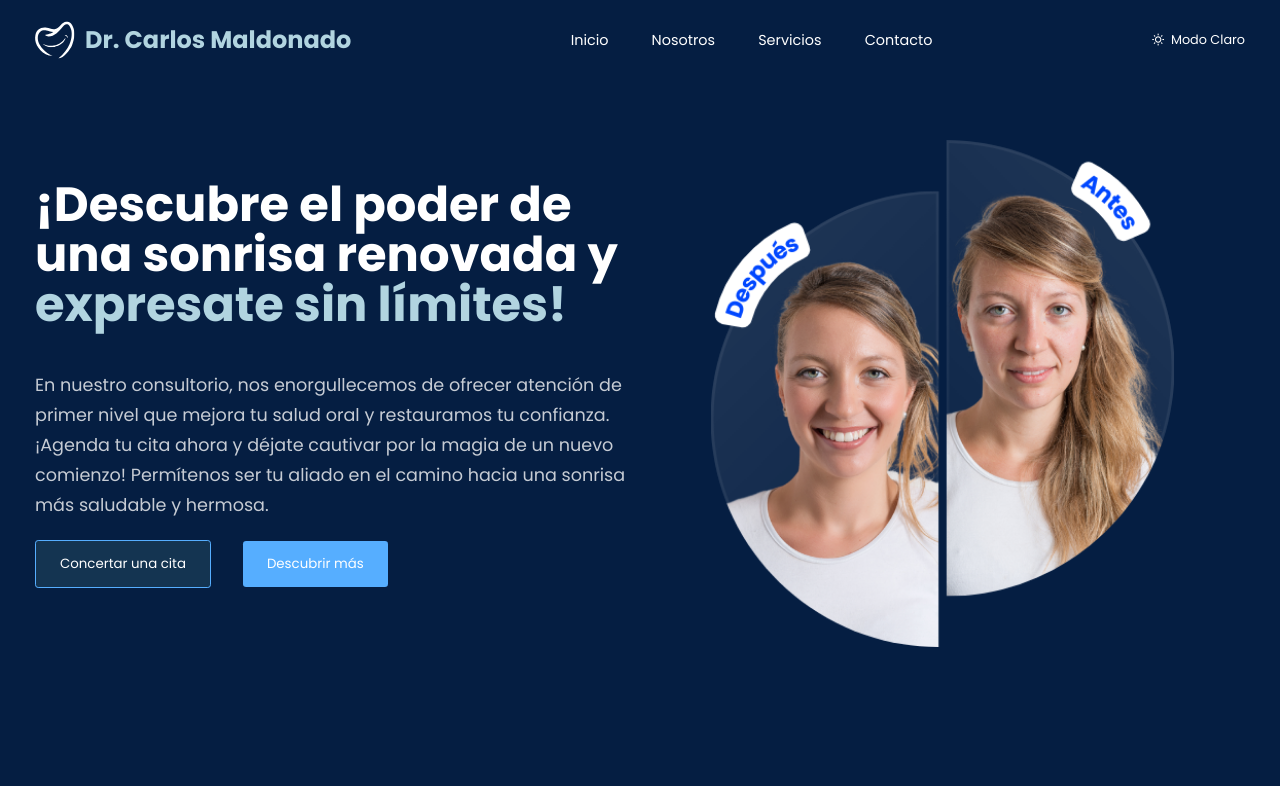
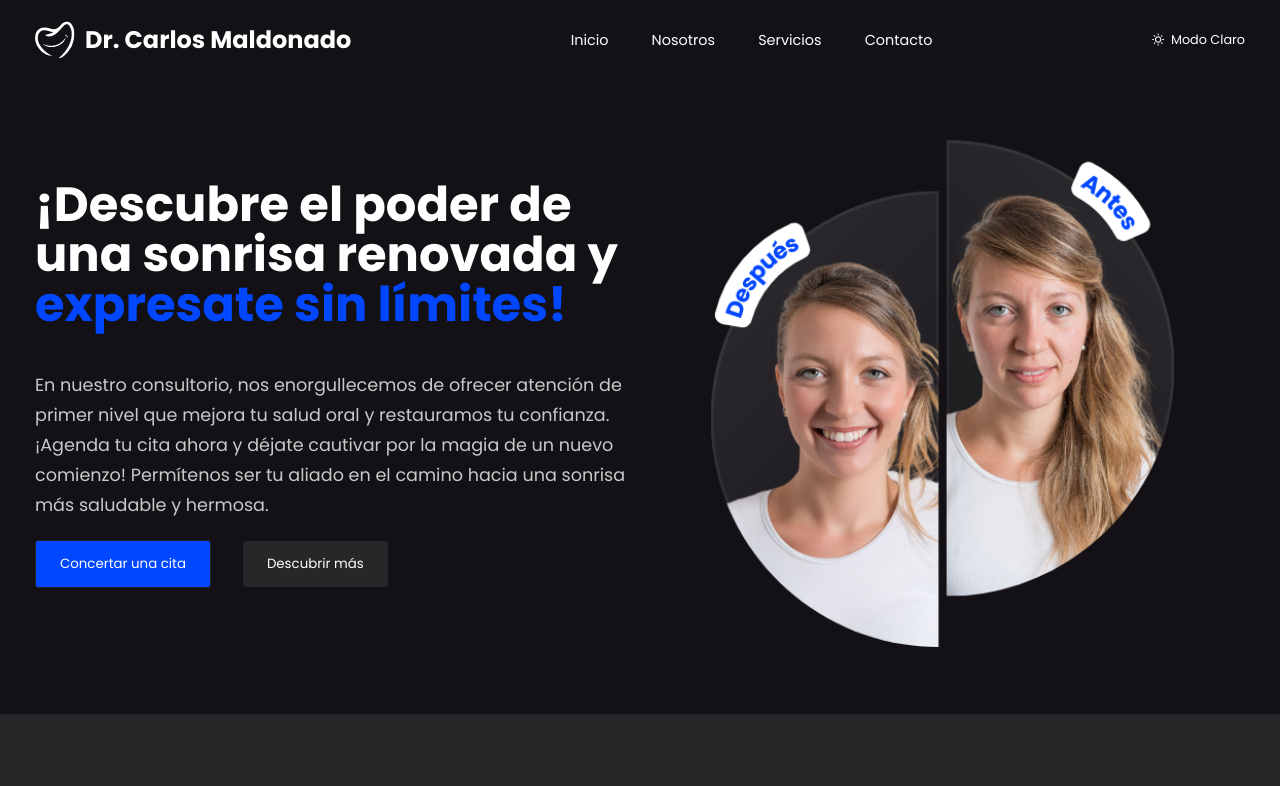
Before and after one commit to cinthiapiera/dental, a React (Create React App) app: page / in a window 1280 px wide. Shown: the top 786 px of the page. Built offline with nearby package versions, Linux system fonts and the light colour scheme.

Commit message:
update colors

```diff
--- a/src/App.css
+++ b/src/App.css
@@ -3,26 +3,20 @@
 
 /* css variables*/
 :root {
-  --primary-color: #b1d4e0;
+  --primary-color: #0047ff;
   --heading-color: #fff;
-  --btn-primary-bg: #56aeff;
-  --btn-secondary-bg: #143451;
-  --team-card-bg: #051d40;
+  --btn-primary-bg: #0047ff;
+  --btn-secondary-bg: #272629;
+  --team-card-bg: #272629;
   --link-color: #fff;
-  --link-active: #83B3C0;
-  --card-bg: linear-gradient(
+  --link-active: #0047ff;
+  /* --card-bg: linear-gradient(
     90deg,
     rgba(255, 255, 255, 0.2) 0%,
     rgba(255, 255, 255, 0.1) 100%
-  );
-  --counter-color: linear-gradient(
-    90deg,
-    rgba(86,174,255,1) 5%,
-    rgba(177,212,224,1) 50%,
-    rgba(86,174,255,1) 100%
-  );
-  /* --body-bg: rgb(20, 52, 82); */
-  --body-bg: rgb(5, 30, 66);
+  ); */
+  --counter-color: #fff;
+  --body-bg: #131115;
   --information-bg: linear-gradient(
     90deg,
     rgba(27, 9, 115, 1) 20%,
@@ -37,9 +31,9 @@
 
 .light-theme {
   --body-bg: rgb(255, 255, 255);
-  --heading-color: #0c123d;
+  --heading-color: #131115;
+  --btn-primary-bg: #fff;
   --btn-secondary-bg: #0047ff;
-  --btn-primary-bg: #fff;
   --primary-color: #0047ff;
   --counter-color: #fff;
   --counter-section-bg: #0047ff;
@@ -51,7 +45,7 @@
     rgba(193, 243, 255, 1) 50%,
     rgba(226, 250, 255, 1) 78%
   );
-  --small-text-color:#000;
+  --small-text-color:#131115;
   --card-bg:#fff;
   --testimonial-bg: #f7f7f7;
   --team-card-bg: #fff;
@@ -107,7 +101,7 @@ section{
 
 .light-theme .secondary__btn{
   border: 1px solid var(--primary-color);
-  color: #051d40;
+  color: #131115;
   font-weight: 600;
 }
 
--- a/src/components/Footer/Footer.jsx
+++ b/src/components/Footer/Footer.jsx
@@ -94,9 +94,11 @@ const Footer = () => {
                         }
                     </ul>
                 </div>
+                {/* <div>
+                    <iframe title="Ubicacion" src="https://www.google.com/maps/embed?pb=!1m18!1m12!1m3!1d975.3571105874213!2d-77.03642833042272!3d-12.082794487865387!2m3!1f0!2f0!3f0!3m2!1i1024!2i768!4f13.1!3m3!1m2!1s0x9105c8f4fdaebe73%3A0xa80f41f457f1b19f!2sAv.%20Gral.%20Antonio%20Alvarez%20de%20Arenales%201813%2C%20Lince%2015073!5e0!3m2!1ses-419!2spe!4v1690335043940!5m2!1ses-419!2spe"
+                        style={{ width:"100%", height:"250px", allowfullscreen:"", loading:"lazy", referrerpolicy:"no-referrer-when-downgrade"}}></iframe>
+                </div> */}
 
-                {/* <iframe title="Ubicacion" src="https://www.google.com/maps/embed?pb=!1m18!1m12!1m3!1d975.3571105874213!2d-77.03642833042272!3d-12.082794487865387!2m3!1f0!2f0!3f0!3m2!1i1024!2i768!4f13.1!3m3!1m2!1s0x9105c8f4fdaebe73%3A0xa80f41f457f1b19f!2sAv.%20Gral.%20Antonio%20Alvarez%20de%20Arenales%201813%2C%20Lince%2015073!5e0!3m2!1ses-419!2spe!4v1690335043940!5m2!1ses-419!2spe"
-                        style={{ width:"100%", height:"250px", allowfullscreen:"", loading:"lazy", referrerpolicy:"no-referrer-when-downgrade"}}></iframe> */}
             </div>
             <p className="copyright"><i className="ri-copyright-line"></i> Copyright {year}- Todos los Derechos Reservados <br/> Desarrollado por Cinthia Maldonado ✨</p>
         </div>
--- a/src/components/Footer/footer.css
+++ b/src/components/Footer/footer.css
@@ -17,7 +17,7 @@
 }
 
 .footer__logo h2{
-    color: var(--primary-color);
+    color: var(--heading-color);
     display: flex;
     align-items: center;
 }
--- a/src/components/Header/header.css
+++ b/src/components/Header/header.css
@@ -33,9 +33,13 @@
 }
 
 .logo h2{
-    color: var(--primary-color);
+    color: var(--heading-color);
     display: flex;
     align-items: center;
+}
+
+.light-theme .logo h2{
+    color: var(--primary-color);
 }
 
 .logo img{
--- a/src/components/UI/Contact.jsx
+++ b/src/components/UI/Contact.jsx
@@ -16,6 +16,11 @@ const Contact = () => {
             <button className='secondary__btn call__btn'>Escribenos al whatsapp</button>
           </div>
 
+          <div>
+            <iframe title="Ubicacion" src="https://www.google.com/maps/embed?pb=!1m18!1m12!1m3!1d975.3571105874213!2d-77.03642833042272!3d-12.082794487865387!2m3!1f0!2f0!3f0!3m2!1i1024!2i768!4f13.1!3m3!1m2!1s0x9105c8f4fdaebe73%3A0xa80f41f457f1b19f!2sAv.%20Gral.%20Antonio%20Alvarez%20de%20Arenales%201813%2C%20Lince%2015073!5e0!3m2!1ses-419!2spe!4v1690335043940!5m2!1ses-419!2spe"
+                style={{ width: "600px", height:"250px", border:"0", allowfullscreen:"", loading:"lazy", referrerpolicy:"no-referrer-when-downgrade"}}></iframe>
+           </div>
+
           {/* <div className="information__social">
             <span><a href="https://github.com/cinthiapiera" target="_blank" rel="noopener noreferrer"><i class="ri-whatsapp-fill"></i></a></span>
             <span><a href="https://github.com/cinthiapiera" target="_blank" rel="noopener noreferrer"><i className="ri-facebook-box-fill"></i></a></span>
--- a/src/components/UI/Hero.jsx
+++ b/src/components/UI/Hero.jsx
@@ -2,7 +2,7 @@ import React from 'react';
 import '../../styles/hero.css';
 
 import heroDarkImg from '../../images/hero-img.png';
-import lightImg from '../../images/Test_1.png';
+// import lightImg from '../../images/Test_1.png';
 
 const Hero = ({theme}) => {
   return (
@@ -25,7 +25,7 @@ const Hero = ({theme}) => {
           </div>
 
           <div className="hero__img">
-            <img src={ theme === 'light-theme' ? lightImg : heroDarkImg} alt="pacient-img"/>
+            <img src={ theme === 'light-theme' ? heroDarkImg : heroDarkImg} alt="pacient-img"/>
           </div>
         </div>
       </div>
--- a/src/components/UI/Testimonial.jsx
+++ b/src/components/UI/Testimonial.jsx
@@ -9,11 +9,12 @@ import t3 from '../../images/Test_3.png';
 const Testimonial = () => {
 
   const settings = {
+    arrows:false,
     dots: false,
     infinite: true,
     speed: 1000,
     autoplay:true,
-    autoplaySpeed: 2000,
+    autoplaySpeed: 3000,
     slidesToShow: 1,
     slidesToScroll: 1,
     swipeToSlide: true,
--- a/src/styles/contact.css
+++ b/src/styles/contact.css
@@ -1,5 +1,5 @@
 .information{
-    background: var(--information-bg);
+    background: var(--team-card-bg);
 }
 
 .information__wrapper{
@@ -23,13 +23,12 @@
     justify-content: center;
 }
 
+.call__btn{
+    background: var(--btn-primary-bg);
+}
+
 .light-theme .information{
-    background: linear-gradient(
-    180deg,
-    rgba(189, 243, 255, 1) 29%,
-    rgba(193, 243, 255, 1) 50%,
-    rgba(226, 250, 255, 1) 78%
-    );
+    background: var(--primary-color);
 }
 
 .light-theme .call__btn{
--- a/src/styles/counter.css
+++ b/src/styles/counter.css
@@ -1,3 +1,7 @@
+.counter{
+    background: #272629;
+}
+
 .counter__wrapper{
     display: flex;
     align-items: center;
--- a/src/styles/hero.css
+++ b/src/styles/hero.css
@@ -47,10 +47,19 @@
 }
 
 .primary__btn{
-  background: var(--btn-secondary-bg);
-  border: 1px solid var(--btn-primary-bg);
+   background: var(--btn-primary-bg);
+   border: 1px solid var(--btn-secondary-bg);
 }
 
 .secondary__btn{
-  background: var(--btn-primary-bg);
+    background: var(--btn-secondary-bg);
 }
+
+.light-theme .primary__btn{
+    background: var(--btn-secondary-bg);
+    /* border: 1px solid var(--btn-primary-bg); */
+}
+
+.light-theme .secondary__btn{
+    background: var(--btn-primary-bg);
+}
--- a/src/styles/services.css
+++ b/src/styles/services.css
@@ -16,7 +16,6 @@
 }
 
 .services__item{
-    /* background: var(--icon-bg); */
     width: 23%;
     padding: 30px 15px;
     text-align: center;
@@ -52,7 +51,11 @@
 }
 
 .service__title{
-    color: var(--primary-color);
+    color: #fff;
     font-size: 1.3rem;
     margin-bottom: 30px;
 }
+
+.light-theme .service__title{
+    color: var(--primary-color);
+}
--- a/src/styles/testimonial.css
+++ b/src/styles/testimonial.css
@@ -9,11 +9,15 @@
 }
 
 .slider__item{
-  background: var(--testimonial-bg);
+  background: var(--team-card-bg);
   padding: 40px 30px;
   border-radius: 0.5rem;
   text-align: center;
   cursor: pointer;
+}
+
+.light-theme .slider__item{
+  border: 1px solid var(--primary-color);
 }
 
 .customer__details{
@@ -38,6 +42,6 @@
 
 .customer__name{
   font-size: 1.2rem;
-  color: #fff;
+  color: var(--primary-color);
   font-weight: 500;
 }
```
